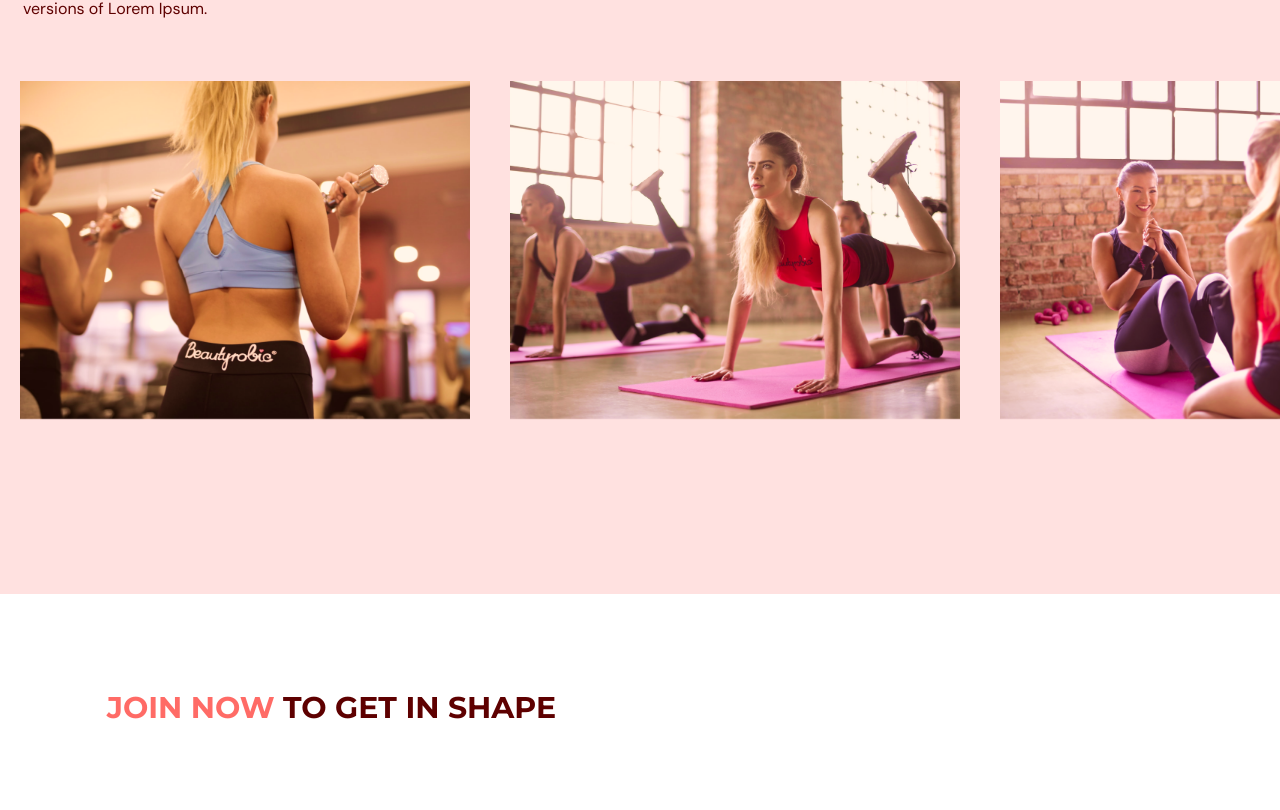
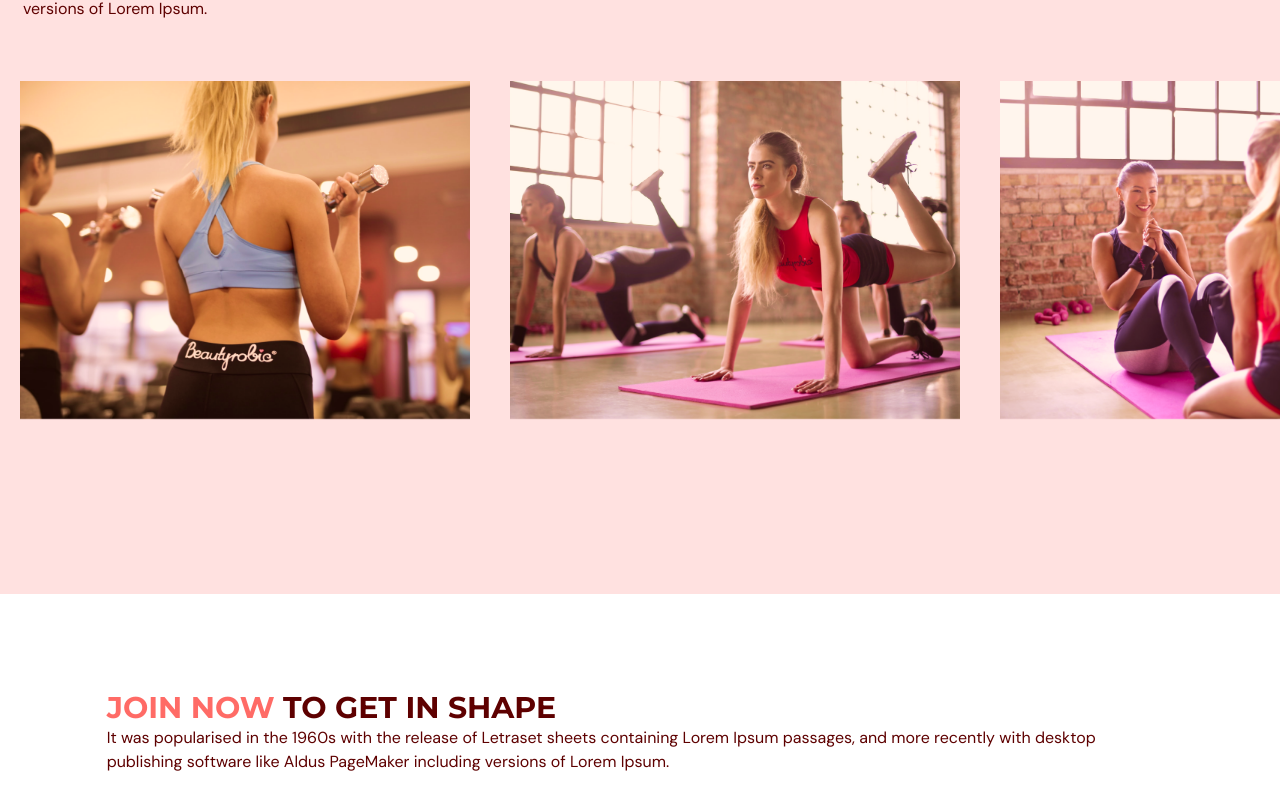
Before and after one commit to kolamat/gym-module, a React (Vite) app: page / in a window 1280 px wide. Shown: the part 2420-3230 px from the top of the page. Built offline with nearby package versions, Linux system fonts and the light colour scheme.

Commit message:
On branch main Your branch is up to date with 'origin/main'.
Changes to be committed:
	modified:   src/scenes/contactUs/ContactUs.tsx

```diff
--- a/src/scenes/contactUs/ContactUs.tsx
+++ b/src/scenes/contactUs/ContactUs.tsx
@@ -28,6 +28,12 @@ const ContactUs = ({ setSelectedPage }: Props) => {
           <Htext>
             <span className="text-primary-500">JOIN NOW</span> TO GET IN SHAPE
           </Htext>
+          <p>
+            It was popularised in the 1960s with the release of Letraset sheets
+            containing Lorem Ipsum passages, and more recently with desktop
+            publishing software like Aldus PageMaker including versions of Lorem
+            Ipsum.
+          </p>
         </motion.div>
       </motion.div>
     </section>
```
